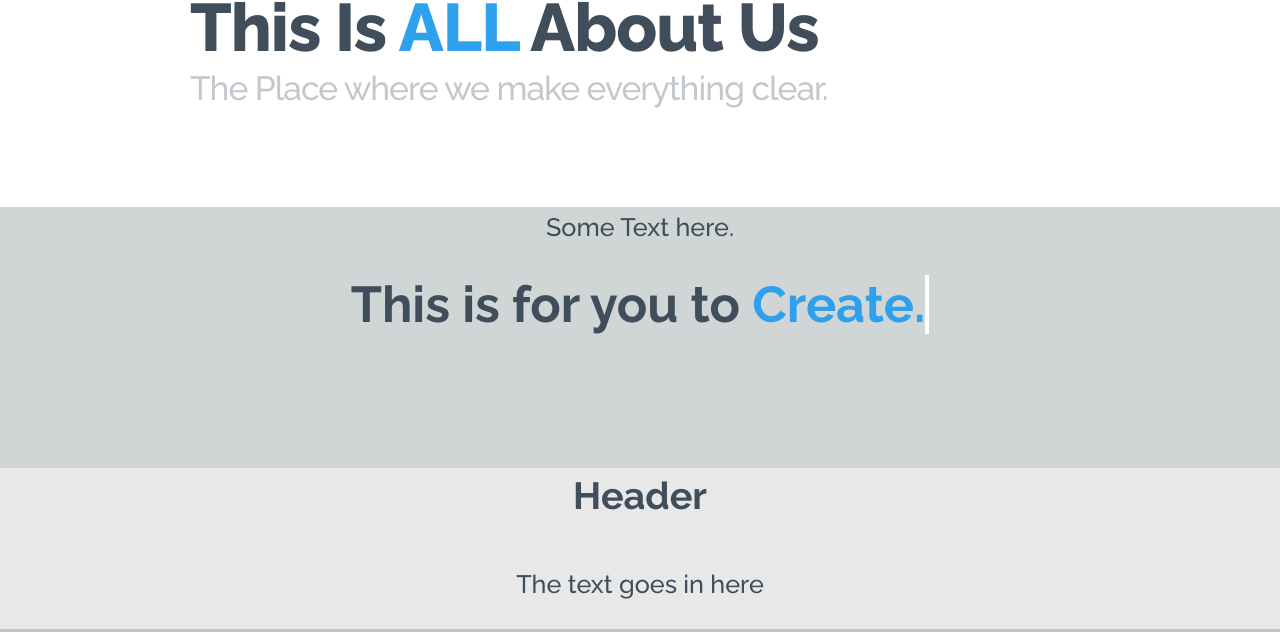
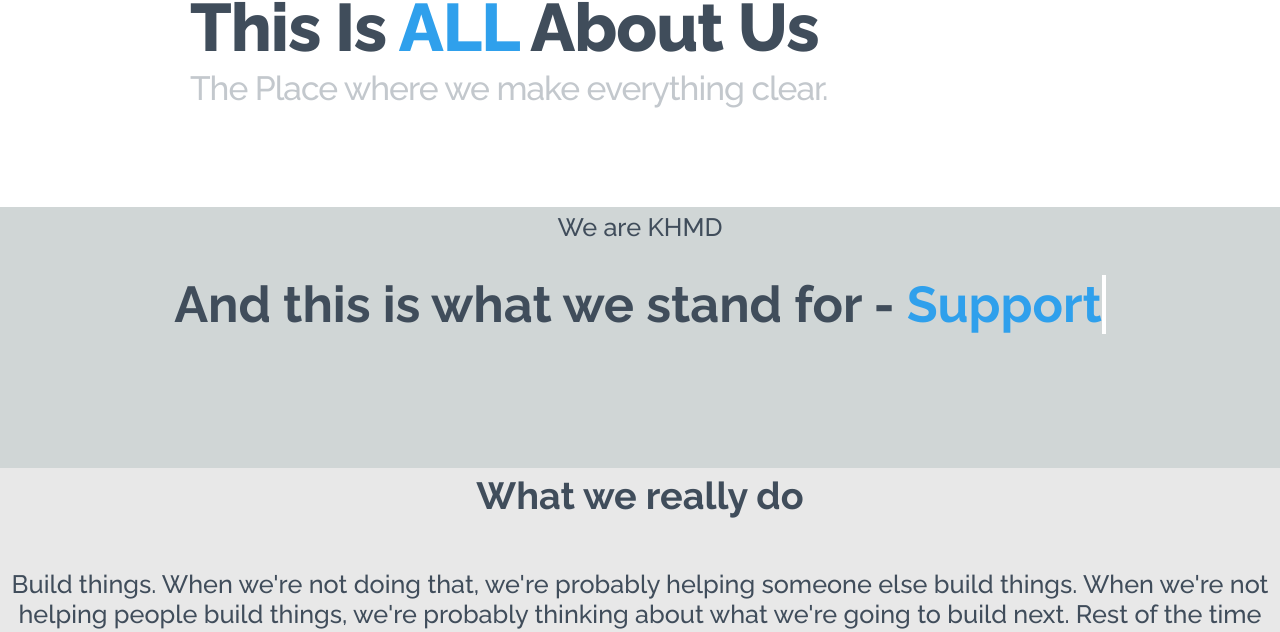
Before and after one commit to KHMD/interface2015, a plain HTML site: page About/index.html in a window 1280 px wide. Shown: the part 157-789 px from the top of the page. Drawn offline with nearby package versions, Linux system fonts and the light colour scheme.

Commit message:
some more text

```diff
--- a/About/index.html
+++ b/About/index.html
@@ -23,9 +23,9 @@
 			</header>
 		<div class="container">
 			<section class="content bgcolor-7"  style="padding-bottom: 100px">
-				<span>Some Text here.</span>
-				<h1>This is for you to
-               <a class="typewrite" data-period="2000" data-type='[ "Explore." , "Create.", "Experience.", "Any-other Adjective."]'>
+				<span>We are KHMD</span>
+				<h1>And this is what we stand for -
+               <a class="typewrite" data-period="2000" data-type='[ "Freedom." , "Support.", "Imagination"]'>
     				<span class="wrap"></span>
   				</a>
 				</h1>
@@ -33,8 +33,10 @@
 					   <script src="js/index.js"></script>
 			</section>
 			<section class="content bgcolor-3">
-				<h2>Header</h2>
-				<p>The text goes in here</p>
+				<h2>What we really do</h2>
+				<p>Build things. When we're not doing that, we're probably helping someone else build things.
+				When we're not helping people build things, we're probably thinking about what we're going to build next.
+				Rest of the time we're just sleeping.</p>
 			</section>
 
 			<section class="content bgcolor-2" id="second">
```
